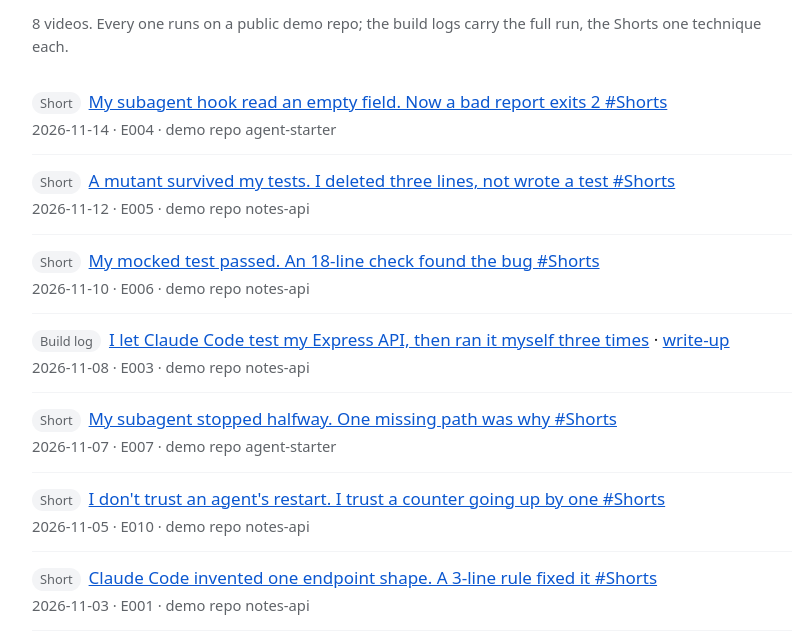
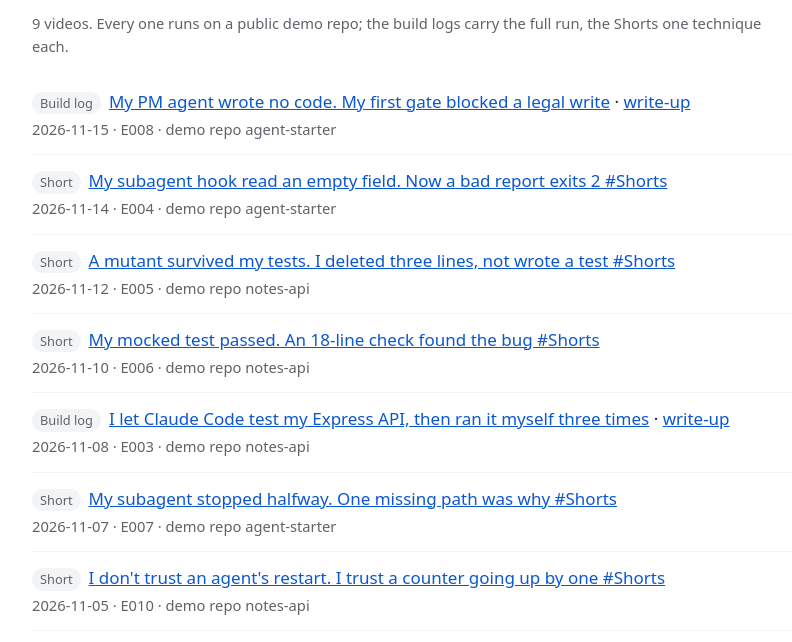
Before and after one commit to agentshipped/agentshipped.github.io, a plain HTML site: page videos/index.html in a window 1280 px wide. Shown: the part 130-772 px from the top of the page, without its empty margins (228-1020 px from the left). Drawn offline with Linux system fonts and the light colour scheme.

Commit message:
Add E008: My PM agent wrote no code. My first gate blocked a legal wri

```diff
--- a/videos/index.html
+++ b/videos/index.html
@@ -30,8 +30,9 @@
 <main>
 <p class="meta"><a href="../">Agent Shipped</a> · <a href="./">All videos</a></p>
 <h1>All videos</h1>
-<p class="meta">8 videos. Every one runs on a public demo repo; the build logs carry the full run, the Shorts one technique each.</p>
+<p class="meta">9 videos. Every one runs on a public demo repo; the build logs carry the full run, the Shorts one technique each.</p>
 <ul class="videos">
+<li><span class="tag">Build log</span><a href="E008.html">My PM agent wrote no code. My first gate blocked a legal write</a> · <a href="https://dev.to/agentshipped/scope-gate-for-subagents-3-tasks-1-blocked-write-34pa">write-up</a><br><span class="meta">2026-11-15 · E008 · demo repo agent-starter</span></li>
 <li><span class="tag">Short</span><a href="E004.html">My subagent hook read an empty field. Now a bad report exits 2 #Shorts</a><br><span class="meta">2026-11-14 · E004 · demo repo agent-starter</span></li>
 <li><span class="tag">Short</span><a href="E005.html">A mutant survived my tests. I deleted three lines, not wrote a test #Shorts</a><br><span class="meta">2026-11-12 · E005 · demo repo notes-api</span></li>
 <li><span class="tag">Short</span><a href="E006.html">My mocked test passed. An 18-line check found the bug #Shorts</a><br><span class="meta">2026-11-10 · E006 · demo repo notes-api</span></li>
```
